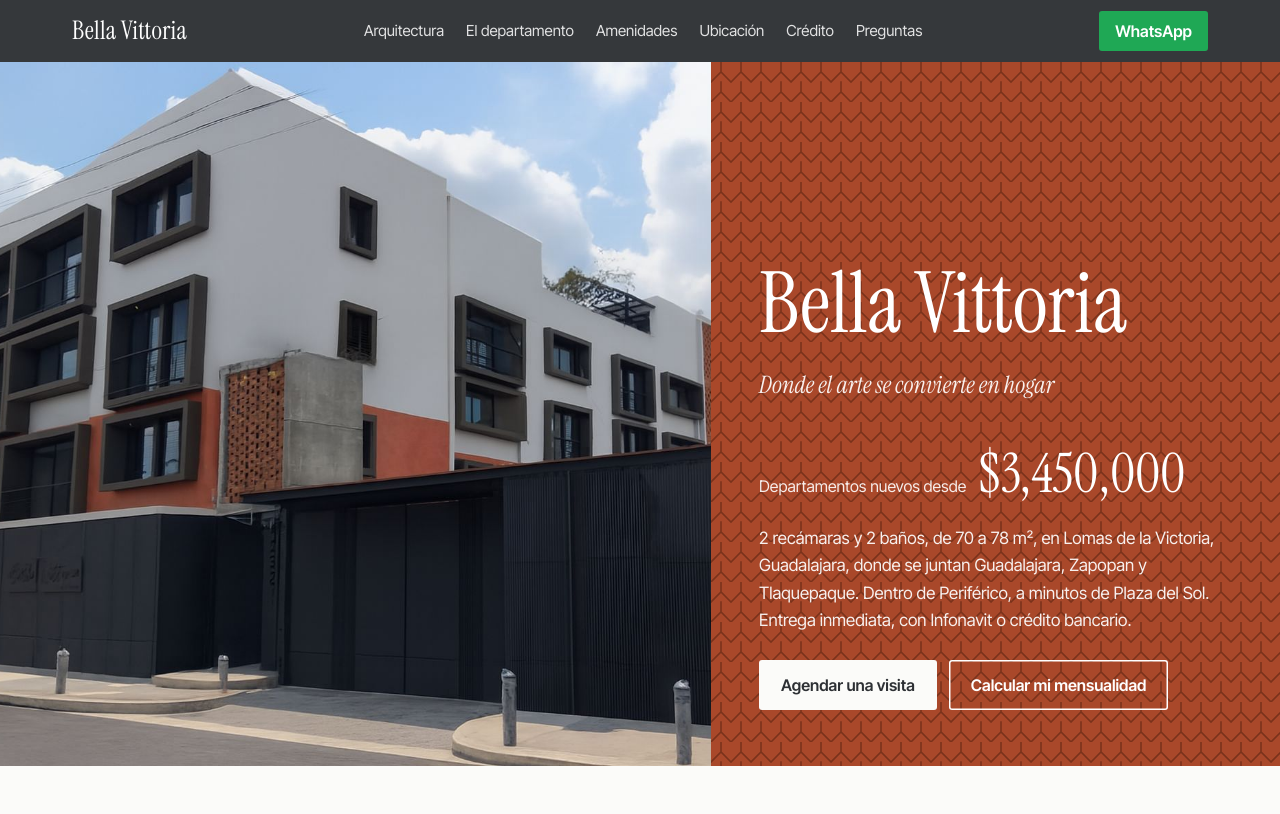
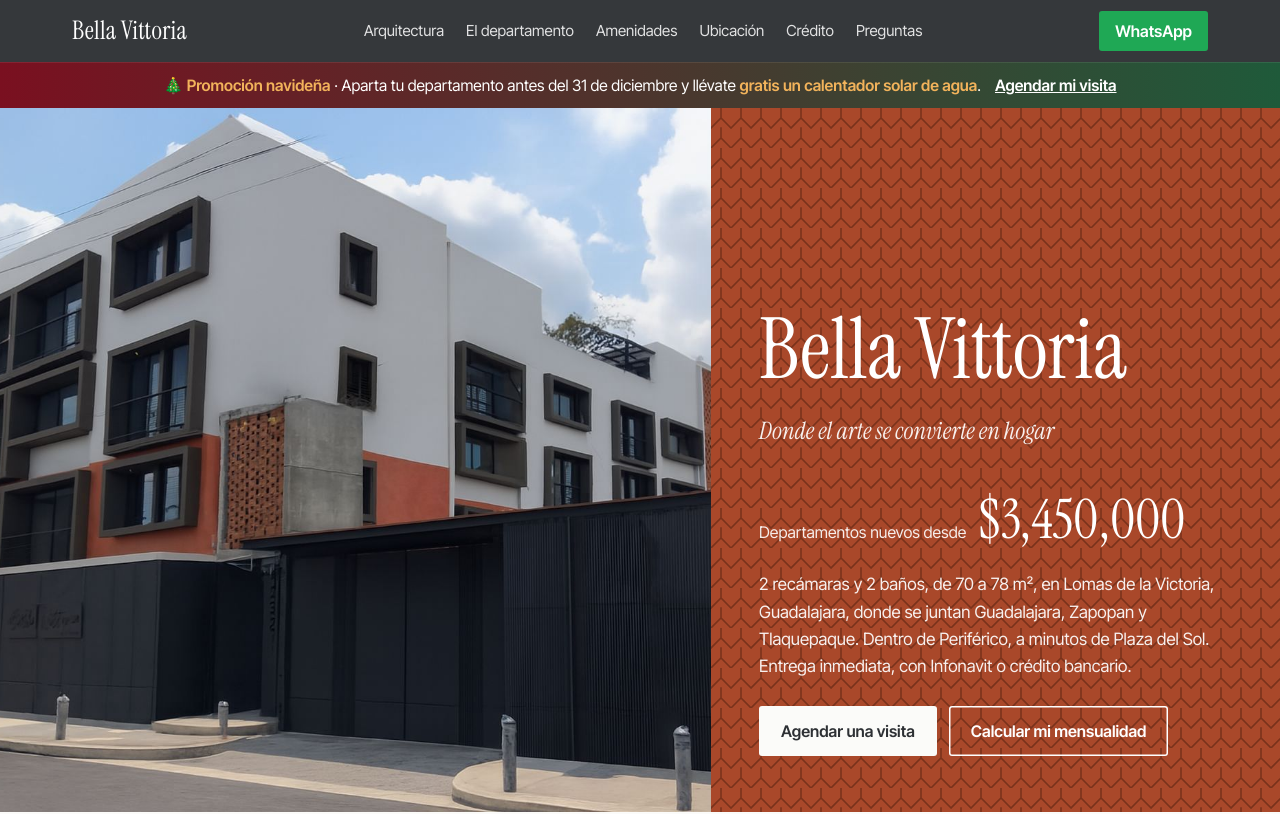
Before and after one commit to javiermendosalinas-afk/bellavittoria-vip, a plain HTML site: page index.html in a window 1280 px wide. Shown: the top 814 px of the page. Drawn offline with Linux system fonts and the light colour scheme.

Commit message:
Bella Vittoria: promoción navideña (calentador solar gratis al apartar hasta el 31 de diciembre) en lugar del Open House

```diff
--- a/index.html
+++ b/index.html
@@ -30,7 +30,6 @@ document.addEventListener('click',function(e){var a=e.target.closest&&e.target.c
 {"@context":"https://schema.org","@graph":[
  {"@type":"ApartmentComplex","@id":"https://bellavittoria.vip/#bv","name":"Bella Vittoria","description":"Desarrollo de departamentos nuevos de 2 recámaras y 2 baños, de 70 a 78 m², con roof top, lobby, áreas infantiles, jardines interiores y seguridad 24 horas. Arquitectura de Krystel Escudero.","url":"https://bellavittoria.vip/","image":["https://bellavittoria.vip/img/fachada.jpg","https://bellavittoria.vip/img/cocina-comedor.jpg","https://bellavittoria.vip/img/rooftop-1.jpg"],"geo":{"@type":"GeoCoordinates","latitude":20.63381,"longitude":-103.39711},"address":{"@type":"PostalAddress","streetAddress":"Cobre 4232","addressLocality":"Lomas de la Victoria, San Pedro Tlaquepaque","addressRegion":"Jalisco","addressCountry":"MX"},"numberOfBedrooms":2,"numberOfBathroomsTotal":2,"floorSize":{"@type":"QuantitativeValue","minValue":70,"maxValue":78,"unitCode":"MTK"},"petsAllowed":"Consultar reglamento","amenityFeature":[{"@type":"LocationFeatureSpecification","name":"Roof top"},{"@type":"LocationFeatureSpecification","name":"Lobby"},{"@type":"LocationFeatureSpecification","name":"Área de juegos infantiles"},{"@type":"LocationFeatureSpecification","name":"Jardines interiores"},{"@type":"LocationFeatureSpecification","name":"Seguridad 24 horas"}]},
  {"@type":"Offer","itemOffered":{"@id":"https://bellavittoria.vip/#bv"},"price":"3450000","priceCurrency":"MXN","availability":"https://schema.org/InStock","seller":{"@type":"RealEstateAgent","name":"Acierta Max","url":"https://acierta.pro","telephone":"+52 33 3377 7337"}},
- {"@type":"Event","name":"Open House de Día de Muertos en Bella Vittoria","startDate":"2026-10-31T10:00:00-06:00","endDate":"2026-10-31T14:00:00-06:00","eventAttendanceMode":"https://schema.org/OfflineEventAttendanceMode","eventStatus":"https://schema.org/EventScheduled","location":{"@type":"Place","name":"Bella Vittoria","address":"Cobre 4232, Lomas de la Victoria, Tlaquepaque, Jalisco"},"organizer":{"@type":"RealEstateAgent","name":"Acierta Max","url":"https://acierta.pro"},"isAccessibleForFree":true},
  {"@type":"FAQPage","mainEntity":[
   {"@type":"Question","name":"¿Dónde está Bella Vittoria?","acceptedAnswer":{"@type":"Answer","text":"En Cobre 4232, colonia Lomas de la Victoria, San Pedro Tlaquepaque, dentro de Periférico y a minutos de Plaza del Sol. A unos metros, en la esquina de Av. Conchitas y Cruz del Sur, hay Soriana, Coppel, VIU, iglesias y gasolineras."}},
   {"@type":"Question","name":"¿Cuánto cuesta un departamento en Bella Vittoria?","acceptedAnswer":{"@type":"Answer","text":"Desde $3,450,000 MXN con un cajón de estacionamiento incluido y entrega inmediata, por debajo de su avalúo de $3,700,000. El precio se confirma por escrito antes de apartar."}},
@@ -72,10 +71,11 @@ p{margin:0 0 1em}
 .barra .btn{padding:10px 16px}
 @media(max-width:900px){.barra nav{display:none}}
 
-/* aviso open house */
+/* aviso de promoción vigente */
 .oh{background:var(--grafito);color:#fff;border-top:1px solid rgba(255,255,255,.08)}
 .oh .contenedor{display:flex;align-items:center;justify-content:center;gap:14px;flex-wrap:wrap;padding-top:10px;padding-bottom:10px;font-size:.98rem;text-align:center}
 .oh b{color:#F2B35B;font-weight:600}
+.oh{background:linear-gradient(90deg,#7a1020,#1f5a3a)}
 .oh a{color:#fff;font-weight:600}
 
 /* portada: foto del edificio + panel de ladrillo en espiga */
@@ -215,10 +215,10 @@ footer b{color:#fff}
   </div>
 </header>
 
-<div class="oh" id="openhouse">
+<div class="oh" id="promo">
   <div class="contenedor">
-    <span>🌼 <b>Open House de Día de Muertos</b> · sábado 31 de octubre, de 10:00 a 14:00. Si apartas ese día, el calentador solar es gratis.</span>
-    <a href="https://wa.me/523333777337?text=Quiero%20ir%20al%20Open%20House%20de%20Bella%20Vittoria" target="_blank" rel="noopener">Confirmar asistencia</a>
+    <span>🎄 <b>Promoción navideña</b> · Aparta tu departamento antes del 31 de diciembre y llévate <b>gratis un calentador solar de agua</b>.</span>
+    <a href="https://wa.me/523333777337?text=BELLAVITTORIA%20Quiero%20la%20promoci%C3%B3n%20navide%C3%B1a" target="_blank" rel="noopener">Agendar mi visita</a>
   </div>
 </div>
 
@@ -390,7 +390,7 @@ footer b{color:#fff}
       <details><summary>¿Están listos para habitar?</summary><p>Sí, la entrega es inmediata.</p></details>
       <details><summary>¿Qué incluye el departamento?</summary><p>Dos recámaras, dos baños completos, cocina integral abierta al comedor, sala, área de lavado y un cajón de estacionamiento incluido en el precio. Las amenidades del edificio incluyen roof top, lobby, juegos infantiles, terraza con asadores y seguridad 24 horas.</p></details>
       <details><summary>¿Es buena opción para rentar?</summary><p>La renta de referencia en el desarrollo es de $15,000 al mes sin amueblar y $18,000 amueblado. La renta real depende del departamento, del mobiliario y del mercado al momento de rentar.</p></details>
-      <details><summary>¿Qué es el Open House del 31 de octubre?</summary><p>Un día de puertas abiertas con tema de Día de Muertos, de 10:00 a 14:00. Si apartas tu departamento durante el evento, te llevas gratis un calentador solar de agua (uno por unidad apartada).</p></details>
+      <details><summary>¿En qué consiste la promoción navideña?</summary><p>Si apartas tu departamento entre el 13 de noviembre y el 31 de diciembre de 2026, te llevas gratis un calentador solar de agua (uno por departamento apartado). Las condiciones se confirman por escrito antes de apartar.</p></details>
       <details><summary>¿Cómo evito un fraude al comprar?</summary><p>Visita el desarrollo, comprueba quién vende y con qué facultades, pide el contrato por escrito y no deposites solo porque te lo piden por mensaje. Con Acierta Verifica revisamos la documentación antes de que firmes.</p></details>
     </div>
   </div>
@@ -429,8 +429,8 @@ footer b{color:#fff}
 
 <script>
 (function(){
-  // Aviso del Open House: se retira solo después del 31 de octubre de 2026
-  if(new Date(Date.now()-6*3600e3).toISOString().slice(0,10)>"2026-10-31"){var oh=document.getElementById("openhouse");if(oh)oh.remove();}
+  // Promoción navideña: el aviso se retira solo después del 31 de diciembre de 2026
+  if(new Date(Date.now()-6*3600e3).toISOString().slice(0,10)>"2026-12-31"){var pr=document.getElementById("promo");if(pr)pr.remove();}
 
   // Calculadora de mensualidad
   var $=function(id){return document.getElementById(id)};
```
